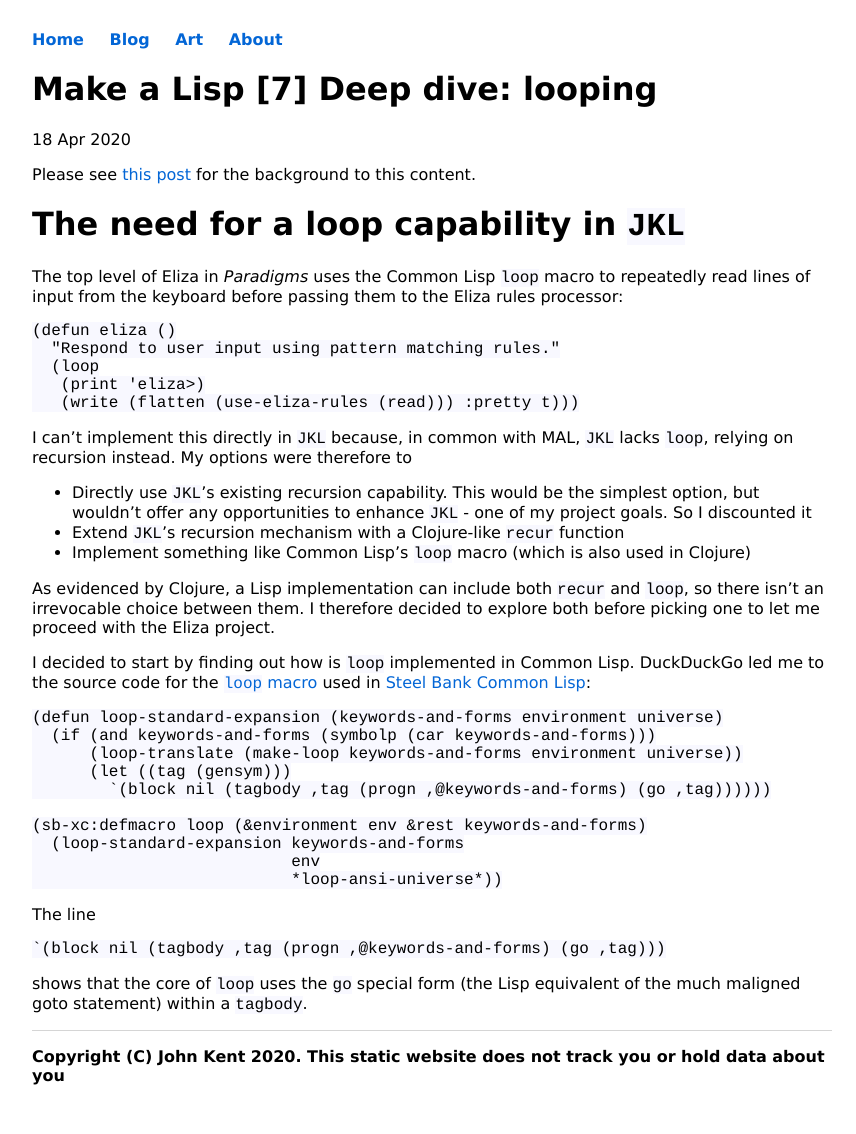
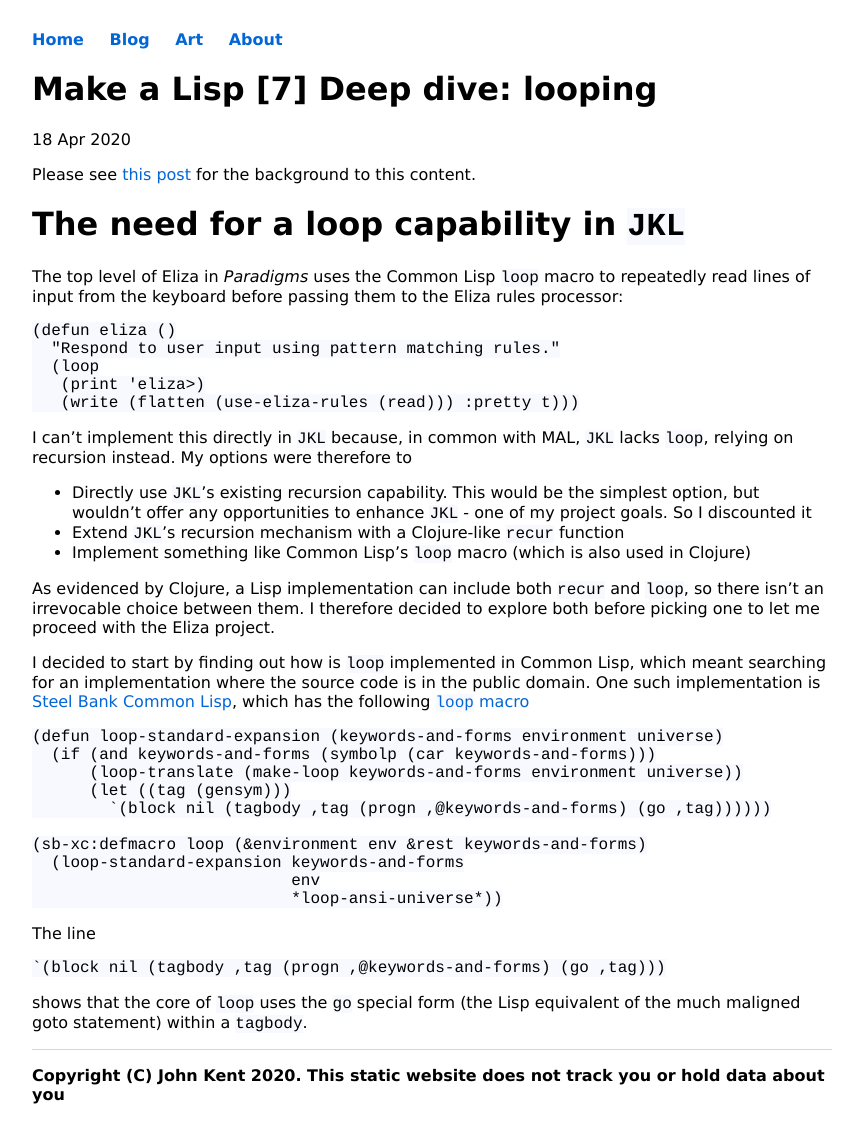
Before and after one commit to KineticLensman/KineticLensman.github.io, a Jekyll site: the page built from _posts/2020-04-18-looping-deep-dive.md, in a window 1280 px wide. Shown: the whole page, without its empty margins (208-1064 px from the left). Built offline with Jekyll 4.4.1, drawn with Linux system fonts in a browser that asks for light colours.

Commit message:
rewording

````diff
--- a/_posts/2020-04-18-looping-deep-dive.md
+++ b/_posts/2020-04-18-looping-deep-dive.md
@@ -23,7 +23,7 @@ I can't implement this directly in `JKL` because, in common with MAL, `JKL` lack
 
 As evidenced by Clojure, a Lisp implementation can include both `recur` and `loop`, so there isn't an irrevocable choice between them. I therefore decided to explore both before picking one to let me proceed with the Eliza project.
 
-I decided to start by finding out how is `loop` implemented in Common Lisp. DuckDuckGo led me to the source code for the [`loop` macro](https://github.com/sbcl/sbcl/blob/master/src/code/loop.lisp) used in [Steel Bank Common Lisp](https://github.com/sbcl/sbcl):
+I decided to start by finding out how is `loop` implemented in Common Lisp, which meant searching for an implementation where the source code is in the public domain. One such implementation is [Steel Bank Common Lisp](https://github.com/sbcl/sbcl), which has the following [`loop` macro](https://github.com/sbcl/sbcl/blob/master/src/code/loop.lisp)
 
 ```
 (defun loop-standard-expansion (keywords-and-forms environment universe)
````
